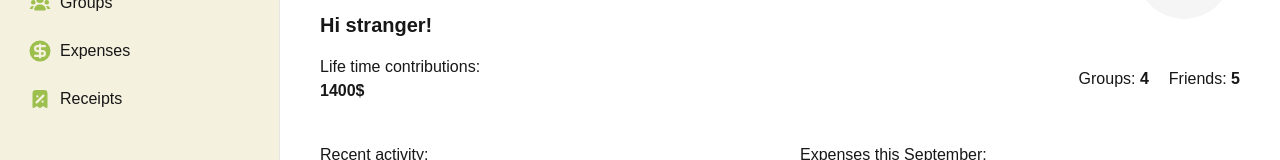
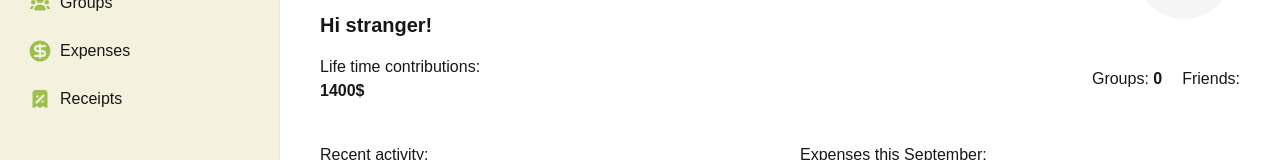
Before and after one commit to chingu-voyages/v51-tier3-team-33, a Next.js app: page /home in a window 1280 px wide. Shown: the part 321-481 px from the top of the page. Built offline with nearby package versions, Linux system fonts and the light colour scheme; no server answers; the database is empty.

Commit message:
display number of groups and friends on the dashboard

```diff
--- a/app/(dashboard)/home/page.tsx
+++ b/app/(dashboard)/home/page.tsx
@@ -6,11 +6,53 @@ import { useSession } from 'next-auth/react';
 import RecentActivity from './ui/recentActivity';
 import ExpensesThisMonth from './ui/expensesThisMonth';
 import ExpensesGraph from './ui/expensesGraph';
+import { useEffect, useState } from 'react';
 
 
 export default function Page() {
+  const [userGroups, setUserGroups] = useState<number>();
+  const [userFriends, setUserFriends] = useState<number>();
+
   const { data } = useSession();
   const userData = data?.user;
+  const sessionUserId = userData?.id;
+
+  const getUserFriends = async () => {
+    if (!sessionUserId) return;
+ try {
+        const response = await fetch(`/api/users?id=${sessionUserId}`);
+    if (!response.ok) {
+      console.error('Failed to fetch user');
+      return;
+    }
+   const userData = await response.json();
+   if (!userData) {
+     return;
+   }
+   setUserFriends(userData.user.friends.length)
+    } catch (error) {
+      console.error('Failed to fetch user friends')
+    }
+  }
+
+  const getUserGroups = async () => {
+    try {
+      const response = await fetch('api/groups');
+      const data = await response.json();
+      const userGroups = data.groups.filter((group) =>
+        group.members.includes(sessionUserId)
+      );
+      setUserGroups(userGroups.length);
+    } catch (error) {
+      console.error('Failed to fetch groups')
+    }
+  }
+
+  useEffect(() => {
+    getUserFriends();
+    getUserGroups();
+  }, [sessionUserId])
+
 
   return (
     <div className='relative'>
@@ -42,10 +84,10 @@ export default function Page() {
           </div>
           <div className='flex flex-row gap-5'>
             <p>
-              Groups: <span className='font-bold'>4</span>{' '}
+              Groups: <span className='font-bold'>{userGroups}</span>{' '}
             </p>
             <p>
-              Friends: <span className='font-bold'>5</span>
+              Friends: <span className='font-bold'>{userFriends}</span>
             </p>
           </div>
         </div>
```
